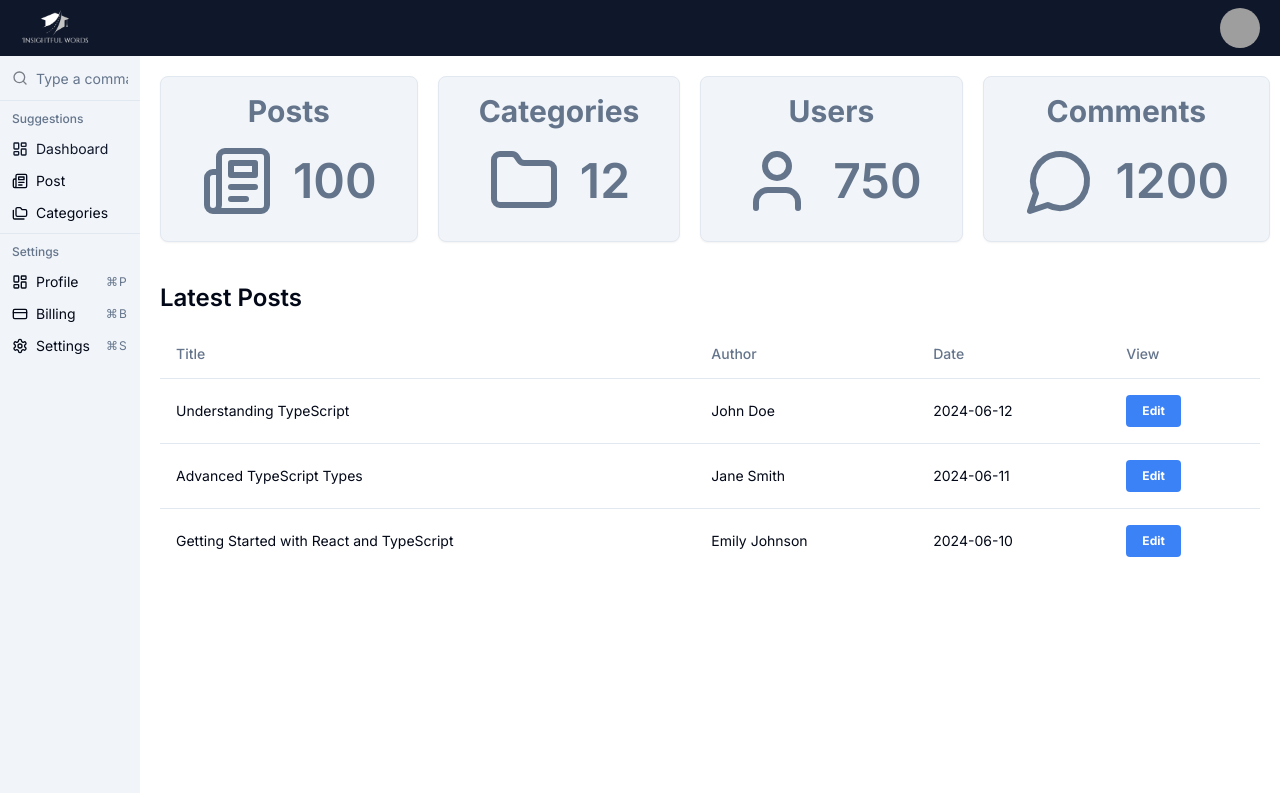
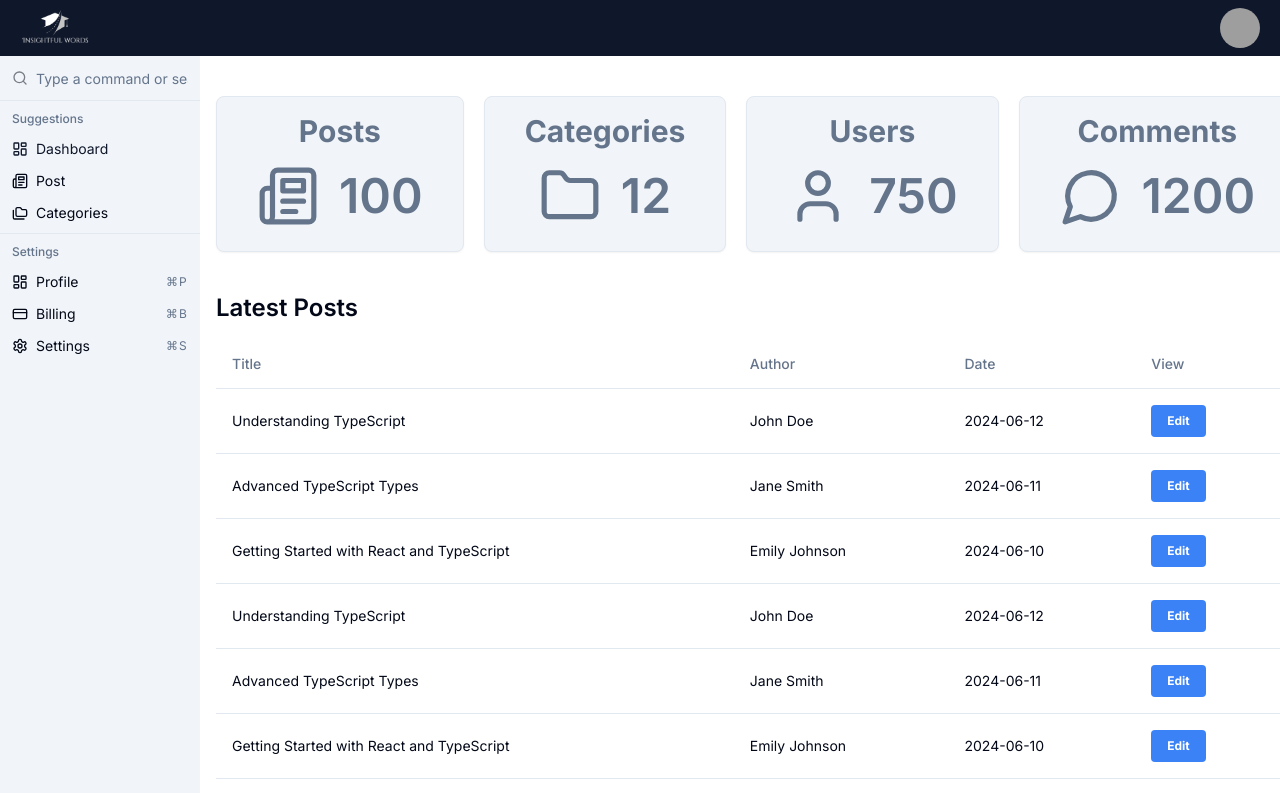
Before and after one commit to yetabalij/insightful-dashboard, a Next.js app: page / in a window 1280 px wide. Shown: the top 793 px of the page. Built offline with nearby package versions, Linux system fonts and the light colour scheme; grey boxes are pictures that could not be loaded.

Commit message:
bug on ui fixed.

```diff
--- a/app/layout.tsx
+++ b/app/layout.tsx
@@ -2,7 +2,6 @@ import type { Metadata } from "next";
 import { Inter } from "next/font/google";
 import "./globals.css";
 import Navbar from "@/components/Navbar";
-import Sidebar from "@/components/Sidebar";
 
 const inter = Inter({ subsets: ["latin"] });
 
@@ -20,12 +19,7 @@ export default function RootLayout({
     <html lang="en">
       <body className={inter.className}>
         <Navbar />
-        <div className="flex">
-          <div className="hidden md:block h-[100vh] w-[300px] overflow-x-hidden">
-            <Sidebar />
-          </div>
-          <div className="p-5 w-full md:max-w-[1140px]">{children}</div>
-        </div>
+        <div>{children}</div>
       </body>
     </html>
   );
--- a/app/page.tsx
+++ b/app/page.tsx
@@ -1,33 +1,9 @@
-import DashboardCard from "@/components/dashboard/DashboardCard";
-import PostTable from "@/components/posts/PostTable";
-import { Folder, MessageCircle, Newspaper, User } from "lucide-react";
+import Dashboard from "@/components/dashboard/Dashboard";
 
 export default function Home() {
   return (
     <>
-      <div className="flex flex-col md:flex-row justify-between gap-5 mb-5">
-        <DashboardCard
-          title="Posts"
-          count={100}
-          icon={<Newspaper className="text-slate-500" size={72} />}
-        />
-        <DashboardCard
-          title="Categories"
-          count={12}
-          icon={<Folder className="text-slate-500" size={72} />}
-        />
-        <DashboardCard
-          title="Users"
-          count={750}
-          icon={<User className="text-slate-500" size={72} />}
-        />
-        <DashboardCard
-          title="Comments"
-          count={1200}
-          icon={<MessageCircle className="text-slate-500" size={72} />}
-        />
-      </div>
-      <PostTable title="Latest Posts" />
+      <Dashboard />
     </>
   );
 }
--- /dev/null
+++ b/components/dashboard/Dashboard.tsx
@@ -0,0 +1,18 @@
+import React from "react";
+import Sidebar from "../Sidebar";
+import DashboardRight from "./DashboardRight";
+
+const Dashboard = () => {
+  return (
+    <div className="grid grid-cols-12 gap-4 overflow-x-hidden ">
+      <div className="col-span-2 bg-secondary">
+        <Sidebar />
+      </div>
+      <div className="col-span-10 mt-10">
+        <DashboardRight />
+      </div>
+    </div>
+  );
+};
+
+export default Dashboard;
--- /dev/null
+++ b/components/dashboard/DashboardRight.tsx
@@ -0,0 +1,35 @@
+import DashboardCard from "@/components/dashboard/DashboardCard";
+import PostTable from "@/components/posts/PostTable";
+import { Folder, MessageCircle, Newspaper, User } from "lucide-react";
+
+const DashboardRight = () => {
+  return (
+    <div className="bg-white">
+      <div className="flex flex-col md:flex-row justify-between gap-5 mb-5">
+        <DashboardCard
+          title="Posts"
+          count={100}
+          icon={<Newspaper className="text-slate-500" size={62} />}
+        />
+        <DashboardCard
+          title="Categories"
+          count={12}
+          icon={<Folder className="text-slate-500" size={62} />}
+        />
+        <DashboardCard
+          title="Users"
+          count={750}
+          icon={<User className="text-slate-500" size={62} />}
+        />
+        <DashboardCard
+          title="Comments"
+          count={1200}
+          icon={<MessageCircle className="text-slate-500" size={62} />}
+        />
+      </div>
+      <PostTable title="Latest Posts" />
+    </div>
+  );
+};
+
+export default DashboardRight;
--- a/data/post.ts
+++ b/data/post.ts
@@ -58,6 +58,120 @@ const posts: Post[] = [
       },
     ],
   },
+  {
+    id: "1",
+    title: "Understanding TypeScript",
+    body: "TypeScript is a typed superset of JavaScript that compiles to plain JavaScript.",
+    author: "John Doe",
+    date: "2024-06-12",
+    comments: [
+      {
+        id: "c1",
+        text: "Great explanation! Really helped me understand the basics.",
+        username: "Alice",
+      },
+      {
+        id: "c2",
+        text: "Can you explain more about interfaces?",
+        username: "Bob",
+      },
+    ],
+  },
+  {
+    id: "2",
+    title: "Advanced TypeScript Types",
+    body: "In this post, we explore advanced types in TypeScript such as union types, intersection types, and type guards.",
+    author: "Jane Smith",
+    date: "2024-06-11",
+    comments: [
+      {
+        id: "c3",
+        text: "Very detailed and informative.",
+        username: "Charlie",
+      },
+      {
+        id: "c4",
+        text: "I got a bit lost in the type guards section. Can you elaborate?",
+        username: "Dave",
+      },
+    ],
+  },
+  {
+    id: "3",
+    title: "Getting Started with React and TypeScript",
+    body: "This post covers the basics of integrating TypeScript with React for building robust web applications.",
+    author: "Emily Johnson",
+    date: "2024-06-10",
+    comments: [
+      {
+        id: "c5",
+        text: "Perfect timing, I was just about to start a new project with React and TypeScript.",
+        username: "Frank",
+      },
+      {
+        id: "c6",
+        text: "Thanks for the step-by-step guide!",
+        username: "Grace",
+      },
+    ],
+  },
+  {
+    id: "1",
+    title: "Understanding TypeScript",
+    body: "TypeScript is a typed superset of JavaScript that compiles to plain JavaScript.",
+    author: "John Doe",
+    date: "2024-06-12",
+    comments: [
+      {
+        id: "c1",
+        text: "Great explanation! Really helped me understand the basics.",
+        username: "Alice",
+      },
+      {
+        id: "c2",
+        text: "Can you explain more about interfaces?",
+        username: "Bob",
+      },
+    ],
+  },
+  {
+    id: "2",
+    title: "Advanced TypeScript Types",
+    body: "In this post, we explore advanced types in TypeScript such as union types, intersection types, and type guards.",
+    author: "Jane Smith",
+    date: "2024-06-11",
+    comments: [
+      {
+        id: "c3",
+        text: "Very detailed and informative.",
+        username: "Charlie",
+      },
+      {
+        id: "c4",
+        text: "I got a bit lost in the type guards section. Can you elaborate?",
+        username: "Dave",
+      },
+    ],
+  },
+  {
+    id: "3",
+    title: "Getting Started with React and TypeScript",
+    body: "This post covers the basics of integrating TypeScript with React for building robust web applications.",
+    author: "Emily Johnson",
+    date: "2024-06-10",
+    comments: [
+      {
+        id: "c5",
+        text: "Perfect timing, I was just about to start a new project with React and TypeScript.",
+        username: "Frank",
+      },
+      {
+        id: "c6",
+        text: "Thanks for the step-by-step guide!",
+        username: "Grace",
+      },
+    ],
+  },
 ];
 
 export default posts;
```
